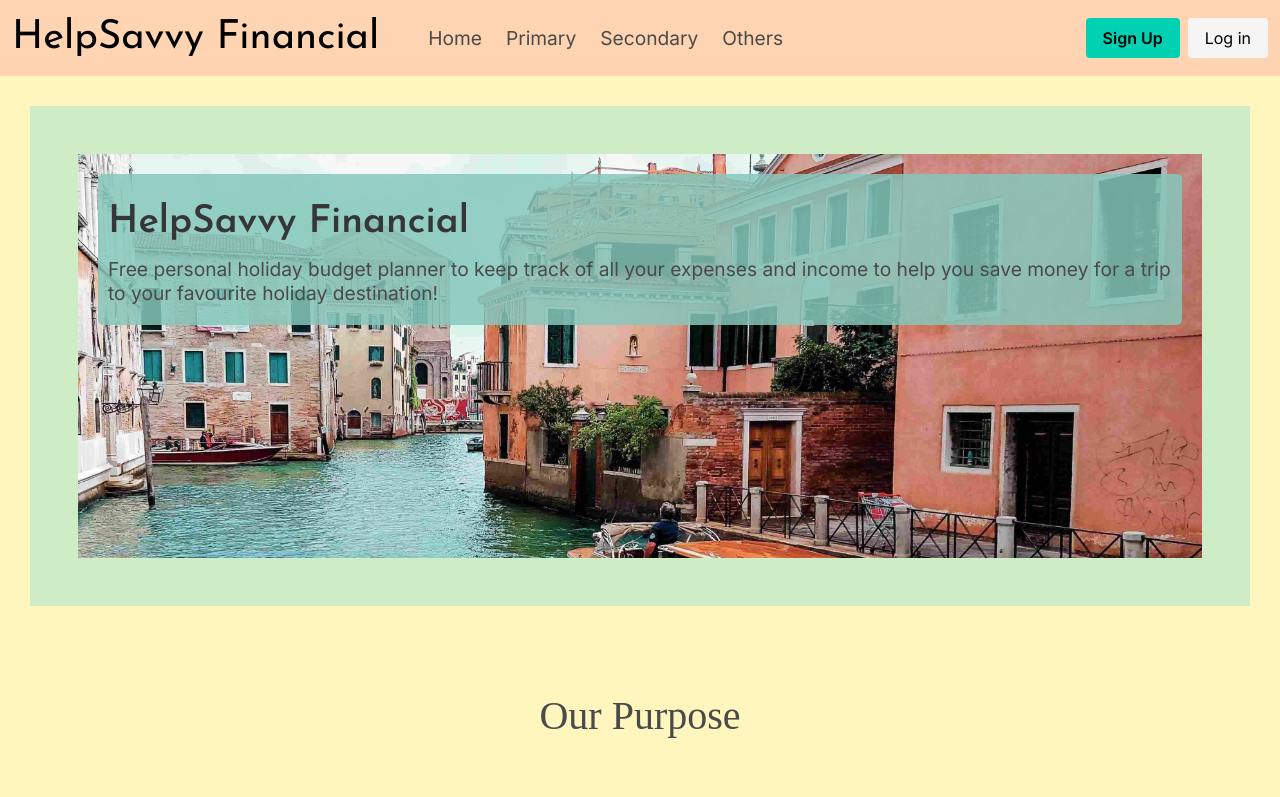
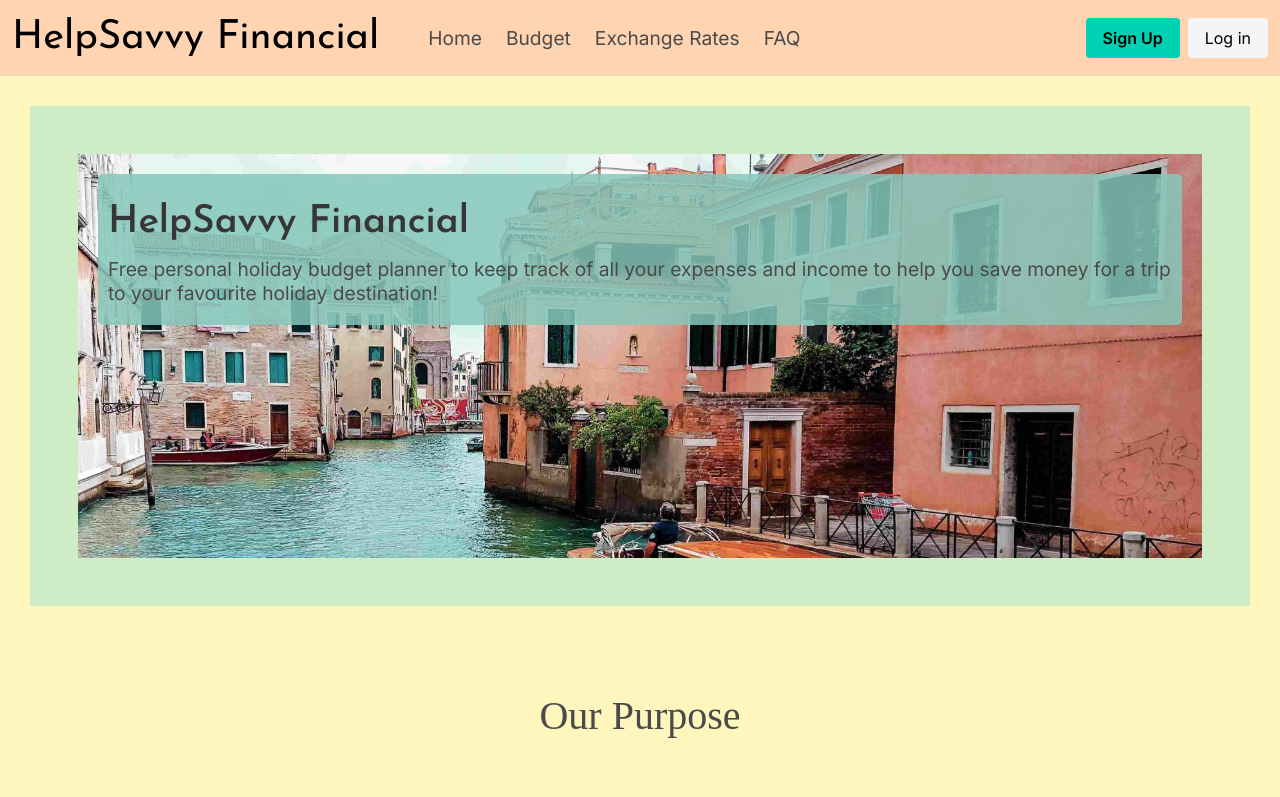
Before and after one commit to SamMartin92/hackathon-team-7, a Django app: page / in a window 1280 px wide. Shown: the top 797 px of the page. Run offline with Django 4.2, Linux system fonts and the light colour scheme.

Commit message:
Link the button to the related pages

```diff
--- a/home/templates/home/base.html
+++ b/home/templates/home/base.html
@@ -57,15 +57,15 @@
                 </a>
 
                 <a href="{% url 'primary' %}" class="navbar-item">
-                    Primary
+                    Budget
                 </a>
 
                 <a href="{% url 'secondary' %}" class="navbar-item">
-                    Secondary
+                    Exchange Rates
                 </a>
 
                 <a href="{% url 'others' %}" class="navbar-item">
-                    Others
+                    FAQ
                 </a>
 
 
--- a/home/templates/home/index.html
+++ b/home/templates/home/index.html
@@ -47,11 +47,13 @@
     <div id="services" class="columns is-vcentered">
         <div class="column is-one-third">
             <div class="box">
+                <a href="{% url 'primary' %}">
                     <button class="service-button">
                         <h3>Start Budgeting</h3>
                         <br>
                         <p>
-                        Enter your monthly income and expenses to help us calculate how much you should expect to save
+                            Enter your monthly income and expenses to help us calculate how much you should expect to
+                            save
                             each
                             month.
                         </p>
@@ -59,15 +61,18 @@
                         <br>
                         <img src="/static/images/budgeting.png" alt="Budget calculator" class="info-img">
                     </button>
+                </a>
             </div>
         </div>
         <div class="column is-one-third">
             <div class="box">
+                <a href="{% url 'primary' %}">
                     <button class="service-button">
                         <h3>Check Exchange Rates</h3>
                         <br>
                         <p>
-                        Check what the exchange rate is for the country you are planning to visit. This will help you
+                            Check what the exchange rate is for the country you are planning to visit. This will help
+                            you
                             check
                             if
                             you have enough money to cover the cost of your trip.
@@ -75,21 +80,25 @@
                         <br>
                         <img src="/static/images/exchange-rate.png" alt="Exchange rate explainer" class="info-img">
                     </button>
+                </a>
             </div>
         </div>
         <div class="column is-one-third">
             <div class="box">
+                <a href="{% url 'primary' %}">
                     <button class="service-button">
                         <h3>FAQ</h3>
                         <br>
                         <p>
-                        We've got the answer to your questions! Check out our FAQ page to learn more. If you don't find
+                            We've got the answer to your questions! Check out our FAQ page to learn more. If you don't
+                            find
                             what
                             you're looking for, feel free to contact us!
                         </p>
                         <br>
                         <img src="/static/images/faq.jpg" alt="Frequently asked question" class="info-img">
                     </button>
+                </a>
             </div>
         </div>
     </div>
--- a/static/css/style.css
+++ b/static/css/style.css
@@ -197,8 +197,7 @@ a.button is-primary {
   text-align: center;
   padding: 60px 20px;
   font-family: 'Inter', sans-serif;
-  margin: auto;
-  margin-top: 10%;
+  margin: 10% auto;
   border-radius: 10px;
 }
 
```
Also changed, not shown: static/images/globe.jpg (deleted). Lines whose indentation alone changed are shown as unchanged.
